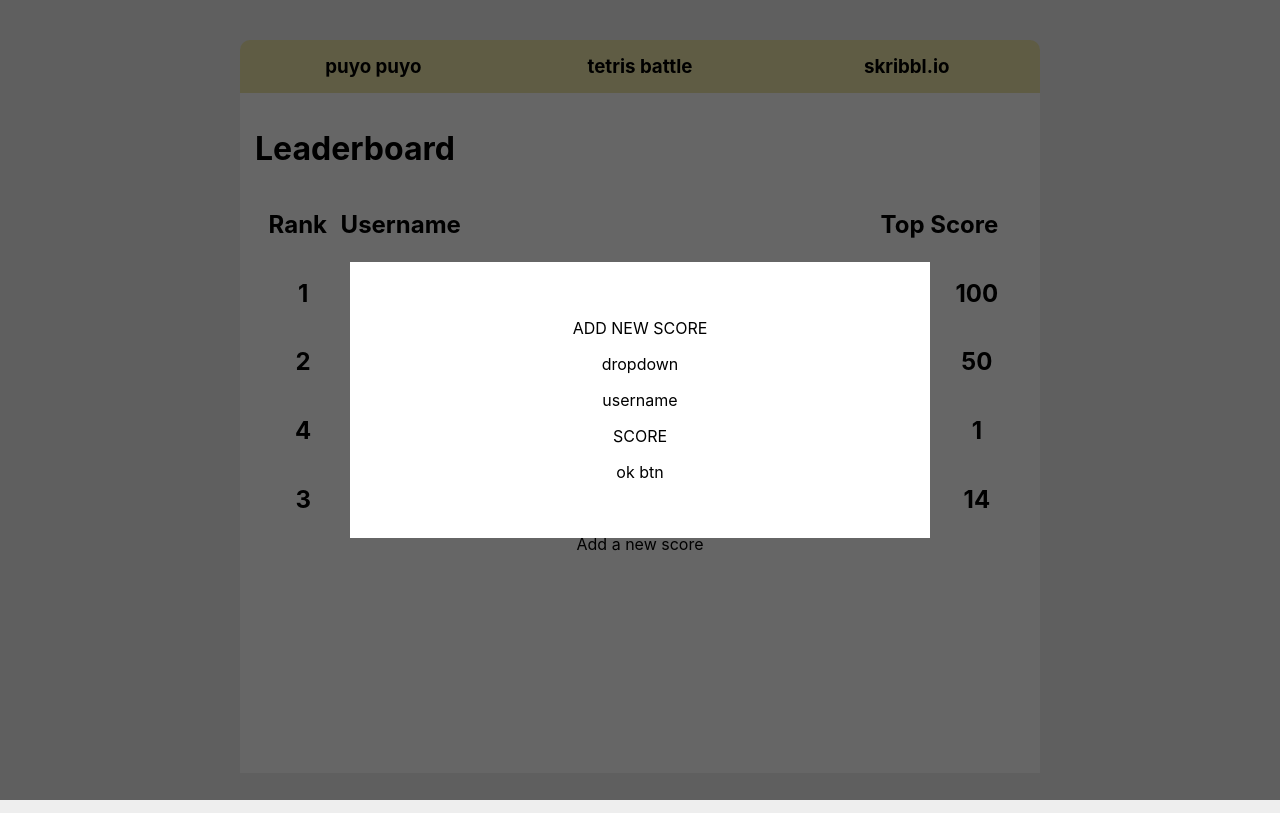
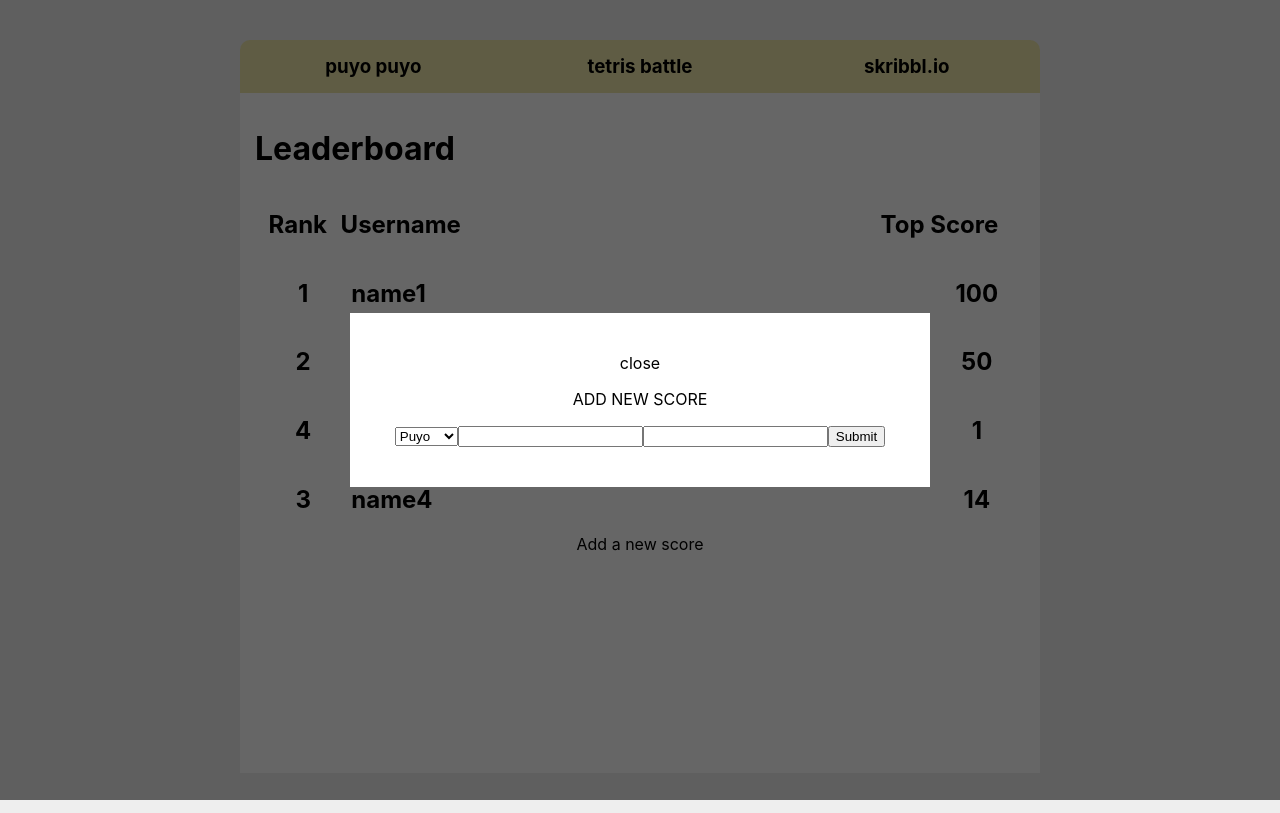
Before and after one commit to harveydoodle/annievsgary, a React (Create React App) app: page / in a window 1280 px wide. Both pictures are taken after a click on the element "Add a new score". Built offline with nearby package versions, Linux system fonts and the light colour scheme.

Commit message:
Update modal form

```diff
--- a/src/Landing.js
+++ b/src/Landing.js
@@ -47,10 +47,9 @@
     }
   }
 
-  toggleModal = (val, modalType) => {
+  toggleModal = val => {
     this.setState({
       showModal: val,
-      modalType,
     });
   };
 
@@ -71,7 +70,6 @@
         <Tabs handleTabSwitch={this.handleTabSwitch} tabData={this.state} />
         <Leaderboard toggleModal={this.toggleModal} tabData={this.state} />
         <Modal
-          type={this.state.modalType}
           show={this.state.showModal}
           handleClose={() => this.toggleModal(false)}
         >
--- a/src/components/leaderboard.js
+++ b/src/components/leaderboard.js
@@ -22,7 +22,7 @@
             <UserRanking {...each} />
           </span>
         ))}
-        <span onClick={() => props.toggleModal(true, 'NEW_SCORE')}>
+        <span onClick={() => props.toggleModal(true)}>
           Add a new score
         </span>
       </div>
--- a/src/components/modal.js
+++ b/src/components/modal.js
@@ -1,24 +1,40 @@
-import React from "react";
+import React, { useState } from "react";
 
 import "../styles/modal.css";
 
-const Modal = ({ handleClose, show, type }) => {
+const Modal = ({ handleClose, show, handleSubmit }) => {
+  const [username, setUsername] = useState("");
+  const [score, setScore] = useState("");
+  const [type, setType] = useState("");
+  const onSubmit = (e) => {
+    e.preventDefault();
+    handleSubmit()
+  };
   const showHideClassName = show ? "modal display-block" : "modal display-none";
-  let content = <div />;
-  if (type) {
-    content = (
-      <div>
-        <p>ADD NEW SCORE</p>
-        <p>dropdown</p>
-        <p>username</p>
-        <p>SCORE</p>
-        <p>ok btn</p>
-      </div>
-    );
-  }
   return (
     <div className={showHideClassName}>
-      <section className="modal-main">{content}</section>
+      <section className="modal-main">
+        <div>
+          <a onClick={handleClose}>close</a>
+          <form onSubmit={onSubmit}>
+            <p>ADD NEW SCORE</p>
+            <select
+              id="types"
+              value={type}
+              onChange={(e) => {
+                setType(e.target.value);
+              }}
+            >
+              <option value="Puyo">Puyo</option>
+              <option value="Tetris">Tetris</option>
+              <option value="Skribbl">Skribbl</option>
+            </select>
+            <input type="text" value={username} onChange={setUsername} />
+            <input type="text" value={score} onChange={setScore} />
+            <input type="submit" value="Submit" />
+          </form>
+        </div>
+      </section>
     </div>
   );
 };
```
